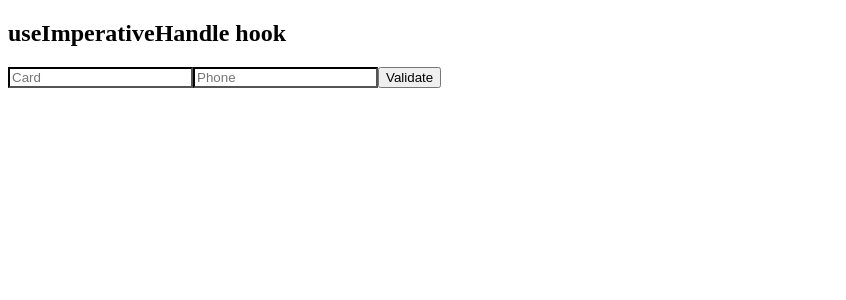
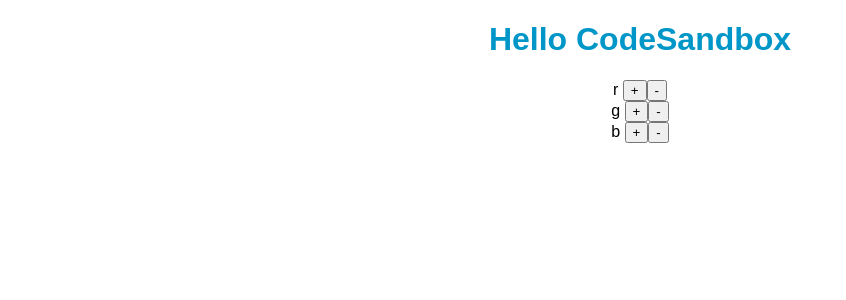
Before and after one commit to MichaelZolotov77/Nepom_react_block_7, a React (Create React App) app: page / in a window 1280 px wide. Shown: the top 300 px of the page, without its empty margins (0-846 px from the left). Built offline with nearby package versions, Linux system fonts and the light colour scheme.

Commit message:
useReducer

```diff
--- a/src/App.jsx
+++ b/src/App.jsx
@@ -1,80 +1,75 @@
-import React, { useState, useRef, useImperativeHandle } from "react";
+import React, { useReducer } from "react";
+import "./index.css";
+
+const limitRGB = (num) => (num < 0 ? 0 : num > 255 ? 255 : num);
+const step = 50;
+
+const reducer = (state, { type, payload = step }) => {
+  switch (type) {
+    case "INCREMENT_R":
+      return {
+        ...state,
+        r: limitRGB(state.r + payload),
+      };
+    case "DECREMENT_R":
+      return {
+        ...state,
+        r: limitRGB(state.r - payload),
+      };
+    case "INCREMENT_G":
+      return {
+        ...state,
+        g: limitRGB(state.g + payload),
+      };
+    case "DECREMENT_G":
+      return {
+        ...state,
+        g: limitRGB(state.g - payload),
+      };
+    case "INCREMENT_B":
+      return {
+        ...state,
+        b: limitRGB(state.b + payload),
+      };
+    case "DECREMENT_B":
+      return {
+        ...state,
+        b: limitRGB(state.b - payload),
+      };
+    default:
+      return state;
+  }
+};
 
 export default function App() {
+  const [{ r, g, b }, dispatch] = useReducer(reducer, { r: 0, g: 150, b: 200 });
+
   return (
     <div className="App">
-      <Form />
+      <h1
+        style={{
+          color: `rgb(${r}, ${g}, ${b})`,
+        }}
+      >
+        Hello CodeSandbox
+      </h1>
+      <div>
+        <span>r </span>
+        <button onClick={() => dispatch({ type: "INCREMENT_R", payload: 100 })}>
+          +
+        </button>
+        <button onClick={() => dispatch({ type: "DECREMENT_R" })}>-</button>
+      </div>
+      <div>
+        <span>g </span>
+        <button onClick={() => dispatch({ type: "INCREMENT_G" })}>+</button>
+        <button onClick={() => dispatch({ type: "DECREMENT_G" })}>-</button>
+      </div>
+      <div>
+        <span>b </span>
+        <button onClick={() => dispatch({ type: "INCREMENT_B" })}>+</button>
+        <button onClick={() => dispatch({ type: "DECREMENT_B" })}>-</button>
+      </div>
     </div>
   );
 }
-
-const TextInput = React.forwardRef((props, ref) => {
-  const { hasError, placeholder, value, update } = props;
-  console.log(update);
-  const inputRef = useRef();
-
-  useImperativeHandle(ref, () => {
-    return {
-      focus() {
-        inputRef.current.focus();
-      },
-    };
-  });
-
-  return (
-    <input
-      ref={inputRef}
-      value={value}
-      onChange={(e) => update(e.target.value)}
-      placeholder={placeholder}
-      style={{
-        borderColor: hasError ? "red" : "black",
-      }}
-    />
-  );
-});
-
-const Form = () => {
-  const [card, setCard] = useState("");
-  const [phone, setPhone] = useState("");
-  const [error, setError] = useState("");
-
-  const cardEl = useRef(); // current = {focus() {}}
-  const phoneEl = useRef();
-
-  const validate = () => {
-    if (card.length < 16) {
-      setError("card");
-      cardEl.current.focus(); // метод пришел снизу
-      return;
-    }
-
-    if (phone.length < 11) {
-      setError("phone");
-      phoneEl.current.focus();
-      return;
-    }
-    setError("");
-  };
-
-  return (
-    <div>
-      <h2>useImperativeHandle hook</h2>
-      <TextInput
-        hasError={error === "card"}
-        placeholder={"Card"}
-        ref={cardEl}
-        value={card}
-        update={setCard}
-      />
-      <TextInput
-        hasError={error === "phone"}
-        placeholder={"Phone"}
-        value={phone}
-        update={setPhone}
-        ref={phoneEl}
-      />
-      <button onClick={validate}>Validate</button>
-    </div>
-  );
-};
--- a/src/index.css
+++ b/src/index.css
@@ -1,8 +1,4 @@
-body {
-  margin: 0;
-  font-family: -apple-system, BlinkMacSystemFont, 'Segoe UI', 'Roboto', 'Oxygen',
-    'Ubuntu', 'Cantarell', 'Fira Sans', 'Droid Sans', 'Helvetica Neue',
-    sans-serif;
-  -webkit-font-smoothing: antialiased;
-  -moz-osx-font-smoothing: grayscale;
+.App {
+  font-family: sans-serif;
+  text-align: center;
 }
```
